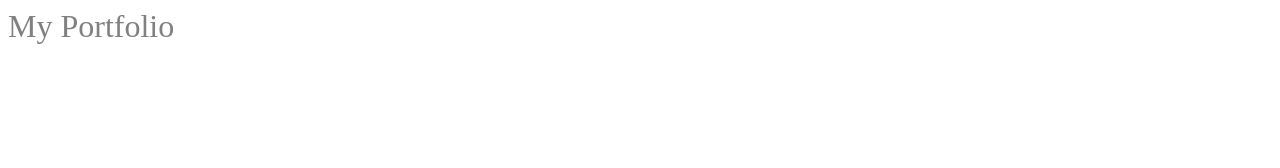
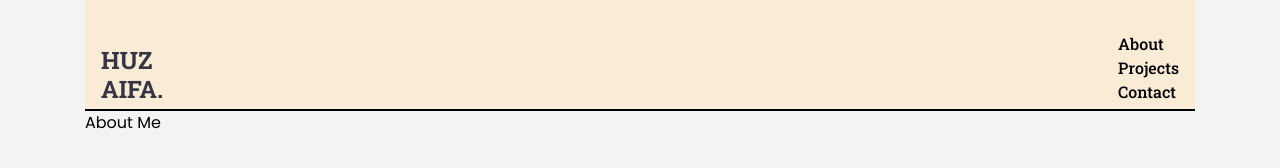
Before and after one commit to huzaifanur/portfolio, a Gatsby site: page / in a window 1280 px wide. Built offline with nearby package versions, Linux system fonts and the light colour scheme; Gatsby itself is replaced by a stand-in of ours.

Commit message:
Added header

```diff
--- /dev/null
+++ b/src/components/layout/Layout.js
@@ -0,0 +1,31 @@
+import React from "react";
+import "./globalStyles.css";
+import { logo, header, navbar, navList } from "./layout.module.css";
+export default function Layout({ children }) {
+  return (
+    <div className="container">
+      <header className={header}>
+        <p className={logo}>
+          HUZ
+          <br />
+          AIFA.
+        </p>
+
+        <nav className={navbar}>
+          <ul role="list" className={navList}>
+            <li>
+              <a href="/">About</a>
+            </li>
+            <li>
+              <a href="/">Projects</a>
+            </li>
+            <li>
+              <a href="/">Contact</a>
+            </li>
+          </ul>
+        </nav>
+      </header>
+      {children}
+    </div>
+  );
+}
--- /dev/null
+++ b/src/components/layout/globalStyles.css
@@ -0,0 +1,49 @@
+@import url("https://fonts.googleapis.com/css2?family=Roboto+Slab:wght@500;600;700&display=swap");
+@import url("https://fonts.googleapis.com/css2?family=Poppins:wght@100;200;300;400;500;600;700&display=swap");
+*,
+*::before,
+*::after {
+  box-sizing: border-box;
+}
+* {
+  margin: 0;
+  padding: 0;
+  font: inherit;
+}
+ul[role="list"],
+ol[role="list"] {
+  list-style: none;
+}
+html:focus-within {
+  scroll-behavior: smooth;
+}
+
+html,
+body {
+  height: 100%;
+}
+
+body {
+  text-rendering: optimizeSpeed;
+  line-height: 1.5;
+  background-color: #f3f3f3;
+  font-family: "Poppins", sans-serif;
+}
+a {
+  color: black;
+  text-decoration: none;
+}
+img,
+picture,
+svg {
+  max-width: 100%;
+  display: block;
+}
+
+.container {
+  --max-width: 1110px;
+  --container-padding: 1rem;
+
+  width: min(var(--max-width), 100% - (var(--container-padding) * 2));
+  margin-inline: auto;
+}
--- /dev/null
+++ b/src/components/layout/layout.module.css
@@ -0,0 +1,40 @@
+.header {
+  background-color: antiquewhite;
+  font-family: "Roboto Slab", serif;
+  display: flex;
+  justify-content: space-between;
+  align-items: end;
+  gap: 1rem;
+  padding: 2rem 1rem 5px 1rem;
+  border-bottom: 2px solid black;
+  position: sticky;
+  top: 0;
+}
+
+.logo {
+  color: #353643;
+  line-height: 1.2;
+  font-size: 1.5rem;
+  font-weight: 700;
+}
+.navbar {
+}
+.nav-list {
+  display: flex;
+  align-items: end;
+  gap: 3rem;
+  font-size: 1.2rem;
+}
+
+@media (max-width: 540px) {
+  .header {
+    flex-direction: column; /* stack child elements vertically */
+    align-items: center; /* center child elements horizontally */
+    padding-top: 1rem;
+    padding-bottom: 1rem;
+    border-bottom: none;
+  }
+  .header > * {
+    /* add some space between child elements */
+  }
+}
--- a/src/pages/index.js
+++ b/src/pages/index.js
@@ -1,6 +1,12 @@
 import React from "react";
-import { info } from "./index.module.css";
+import Layout from "../components/layout/Layout";
 
 export default function index() {
-  return <div className={info}>My Portfolio</div>;
+  return (
+    <Layout>
+      <section>
+        <h2>About Me</h2>
+      </section>
+    </Layout>
+  );
 }
--- a/src/pages/index.module.css
+++ b/src/pages/index.module.css
@@ -1,4 +1,2 @@
-.info {
-  color: gray;
-  font-size: 2rem;
+.section-heading {
 }
```
